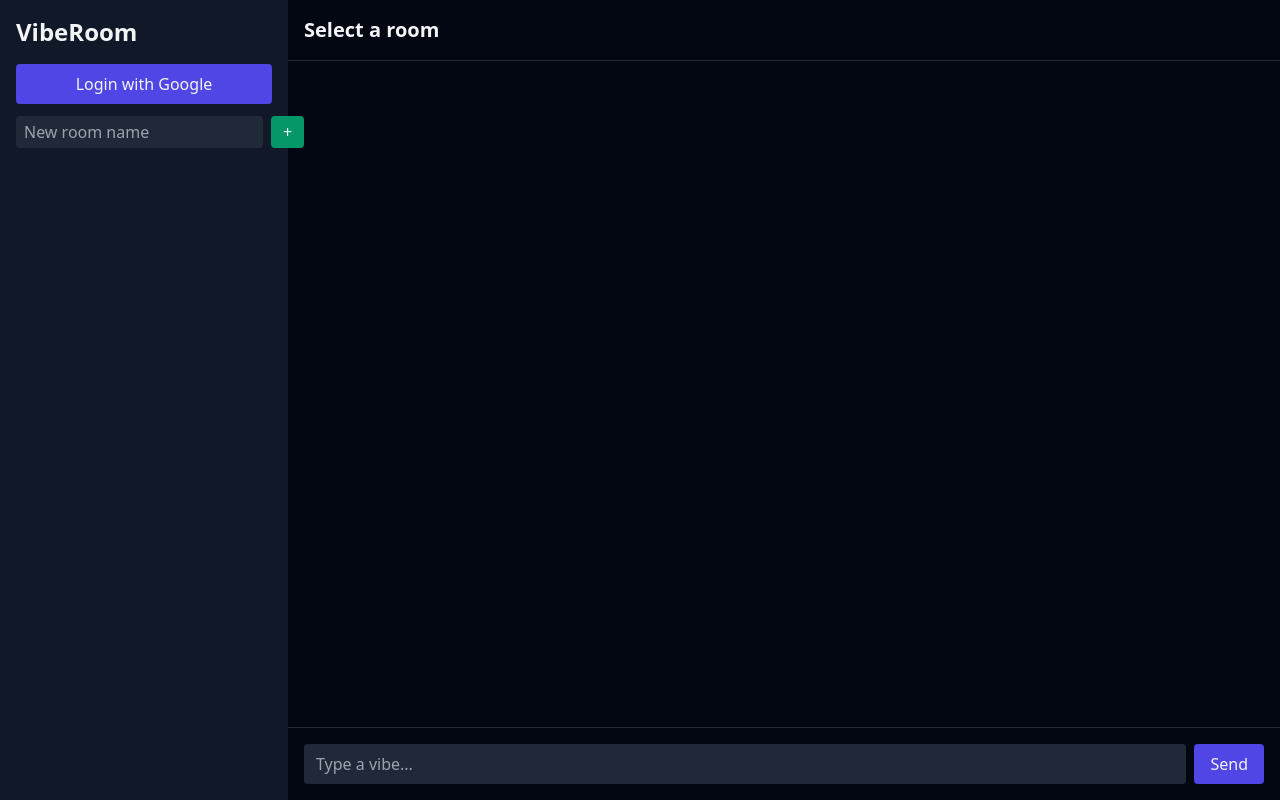
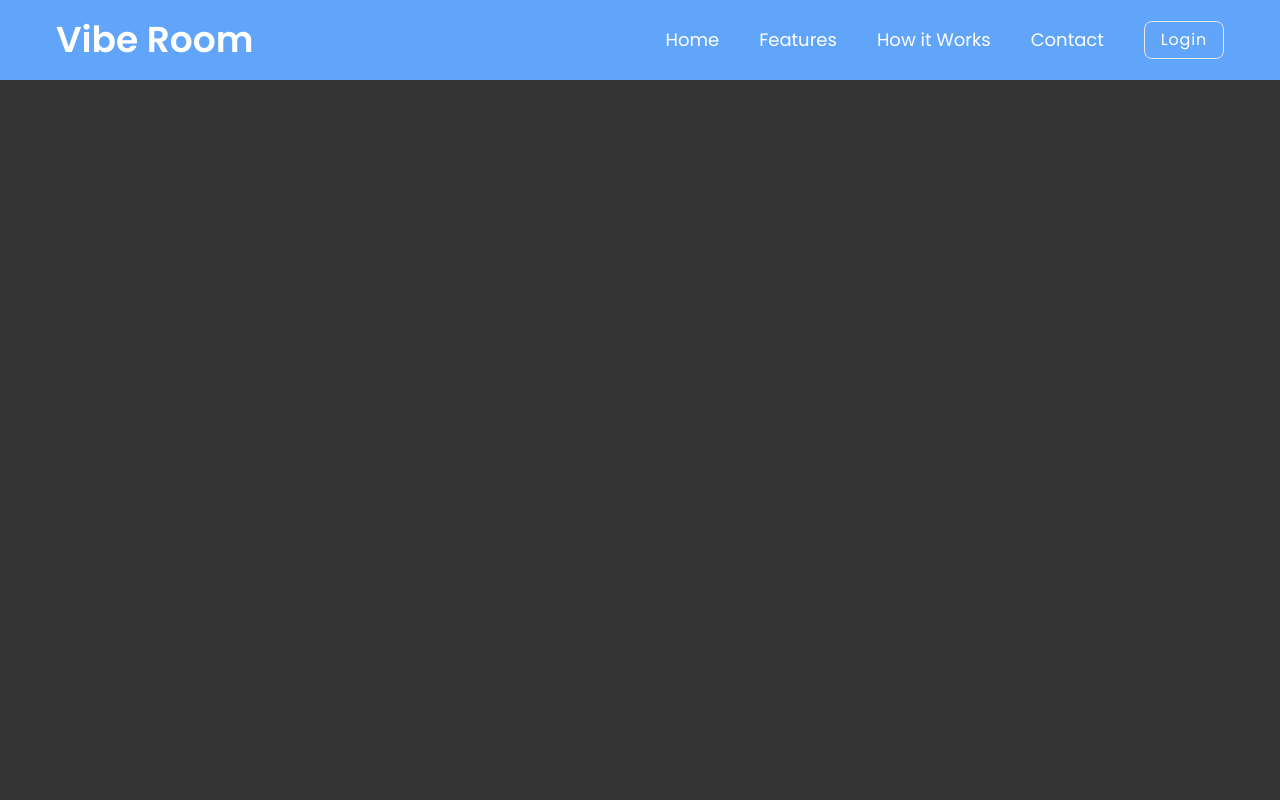
Before and after one commit to hasnainasif0761/creative-login-form, a plain HTML site: page VibeRoom/index.html in a window 1280 px wide. Drawn offline with nearby package versions, Linux system fonts and the light colour scheme.

Commit message:
7-Updation

```diff
--- a/VibeRoom/index.html
+++ b/VibeRoom/index.html
@@ -1,37 +1,26 @@
-<!doctype html>
+<!DOCTYPE html>
 <html lang="en">
 <head>
-  <meta charset="utf-8" />
-  <meta name="viewport" content="width=device-width, initial-scale=1" />
-  <title>VibeRoom</title>
+  <meta charset="UTF-8">
+  <meta name="viewport" content="width=device-width, initial-scale=1.0">
+  <title>Vibe Room Application Home Page</title>
+  <link href="https://cdn.jsdelivr.net/npm/remixicon@4.9.0/fonts/remixicon.css" rel="stylesheet"/>
   <script src="https://cdn.tailwindcss.com"></script>
+  <link rel="stylesheet" href="style.css">
 </head>
-<body class="bg-gray-950 text-gray-100 h-screen flex">
-  <!-- Sidebar: rooms -->
-  <aside class="w-72 bg-gray-900 p-4 flex flex-col">
-    <h1 class="text-2xl font-bold mb-4">VibeRoom</h1>
-    <button id="loginBtn" class="mb-3 bg-indigo-600 px-3 py-2 rounded">Login with Google</button>
-    <div id="userBox" class="hidden mb-4 text-sm"></div>
-    <div class="flex gap-2 mb-3">
-      <input id="roomName" class="flex-1 px-2 py-1 rounded bg-gray-800" placeholder="New room name">
-      <button id="createRoom" class="bg-emerald-600 px-3 rounded">+</button>
-    </div>
-    <ul id="roomList" class="space-y-2 overflow-y-auto"></ul>
-  </aside>
-
-  <!-- Main: chat -->
-  <main class="flex-1 flex flex-col">
-    <header class="p-4 border-b border-gray-800 flex justify-between">
-      <div id="roomTitle" class="text-xl font-semibold">Select a room</div>
-      <div id="presence" class="text-sm text-emerald-400"></div>
-    </header>
-    <section id="messages" class="flex-1 overflow-y-auto p-4 space-y-2"></section>
-    <footer class="p-4 border-t border-gray-800 flex gap-2">
-      <input id="msgInput" class="flex-1 px-3 py-2 rounded bg-gray-800" placeholder="Type a vibe...">
-      <button id="sendBtn" class="bg-indigo-600 px-4 rounded">Send</button>
-    </footer>
-  </main>
-
-  <script type="module" src="./js/ui.js"></script>
+<body class="bg-[#333]">
+  <nav class="w-full h-[80px] bg-blue-400 flex justify-center items-center">
+    <div class="max-w-[1200px] w-full h-[80px] flex justify-between items-center px-4">
+      <h1 class="text-4xl font-semibold text-white">Vibe Room</h1>
+      <ul class="md:flex hidden gap-10 items-center">
+        <li><a href="#" class="text-lg text-white hover:text-black transition-all duration-300">Home</a></li>
+        <li><a href="#" class="text-lg text-white hover:text-black transition-all duration-300">Features</a></li>
+        <li><a href="#" class="text-lg text-white hover:text-black transition-all duration-300">How it Works</a></li>
+        <li><a href="#" class="text-lg text-white hover:text-black transition-all duration-300">Contact</a></li>
+        <button class="px-4 py-1.5 rounded-lg tracking-wider border bg-transparent text-white hover:bg-black transition-all duration-300 hover:border-black">Login</button>
+      </ul>
+       <i class="ri-menu-fill text-white text-3xl md:hidden"></i>
+    </nav>
+  </div>
 </body>
 </html>
--- /dev/null
+++ b/VibeRoom/style.css
@@ -0,0 +1,11 @@
+@import url('https://fonts.googleapis.com/css2?family=Poppins:ital,wght@0,100;0,200;0,300;0,400;0,500;0,600;0,700;0,800;0,900;1,100;1,200;1,300;1,400;1,500;1,600;1,700;1,800;1,900&display=swap');
+*
+{
+    margin: 0;
+    padding: 0;
+    box-sizing: border-box;
+}
+body
+{
+    font-family: "Poppins", sans-serif;
+}
```
